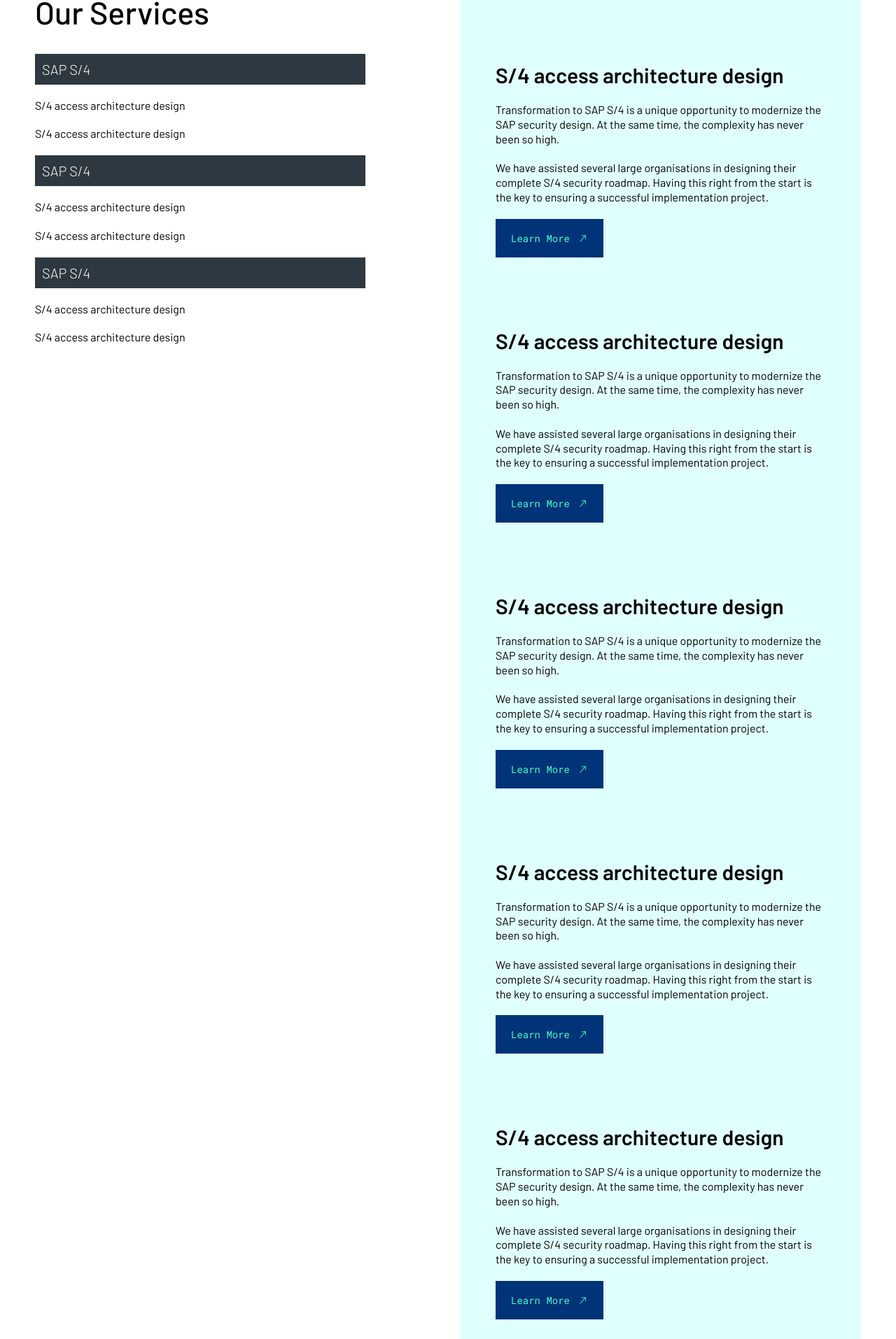
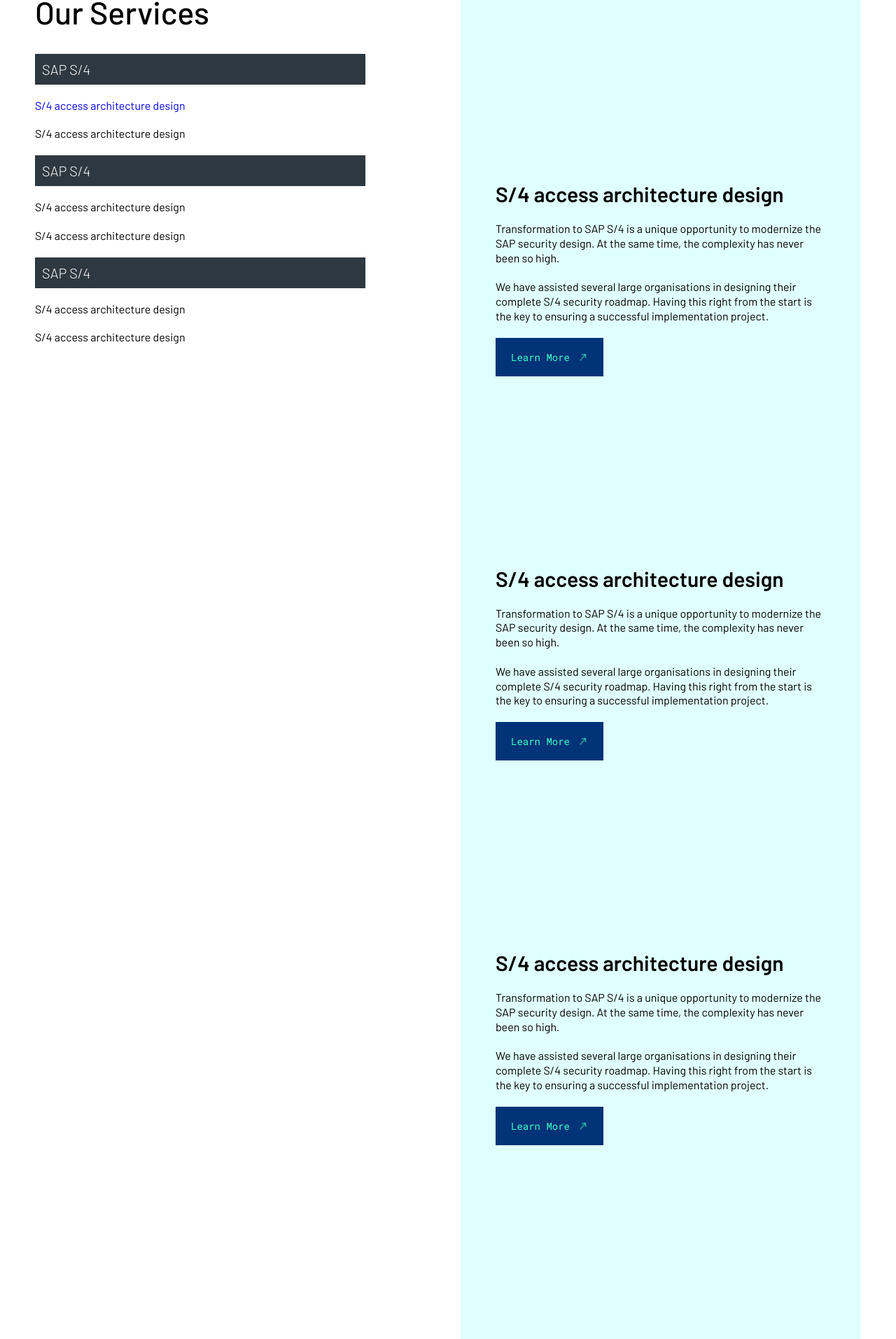
Before and after one commit to Dheerajreddy2109/s4access, a React (Vite) app: page /services in a window 1280 px wide. Shown: the part 612-2526 px from the top of the page at 70% size. Built offline with nearby package versions, Linux system fonts and the light colour scheme.

Commit message:
smoothlink working

```diff
--- a/index.html
+++ b/index.html
@@ -7,6 +7,7 @@
 
     <!-- icons start -->
      <link rel="stylesheet" href="https://cdn.jsdelivr.net/npm/bootstrap-icons@1.13.1/font/bootstrap-icons.min.css">
+
     <!-- icons End -->
 
 
--- a/package.json
+++ b/package.json
@@ -11,6 +11,7 @@
   },
   "dependencies": {
     "@studio-freight/lenis": "^1.0.42",
+    "bootstrap": "^5.3.7",
     "react": "^18.3.1",
     "react-dom": "^18.3.1",
     "react-router-dom": "^6.27.0"
--- a/src/components/ServiceSection.jsx
+++ b/src/components/ServiceSection.jsx
@@ -1,212 +1,119 @@
-import React from 'react';
+import React, { useEffect, useState, useRef } from 'react';
 import WholeWebsiteIcon from './WholeWebsiteIcon';
 import SmoothLink from '../components/SmoothLink';
 
 const ServiceSection = () => {
+  const [activeId, setActiveId] = useState(null);
+  const sectionRefs = useRef([]);
+
+  useEffect(() => {
+    const observers = sectionRefs.current.map((ref, index) => {
+      if (!ref) {
+        console.warn(`Ref for index ${index} is null`);
+        return null;
+      }
+      const observer = new IntersectionObserver(
+        ([entry]) => {
+          console.log(`Section ${index + 1} isIntersecting:`, entry.isIntersecting, 'id:', entry.target.id);
+          if (entry.isIntersecting) {
+            setActiveId(`#${entry.target.id}`);
+          }
+        },
+        { threshold: 0.5, rootMargin: '0px' } // 50% visible
+      );
+      observer.observe(ref);
+      return observer;
+    }).filter(observer => observer !== null);
+
+    return () => {
+      observers.forEach(observer => observer?.disconnect());
+    };
+  }, []);
+
   return (
     <div className='our-Service-Section'>
-
-
-
       <div className="our-Service-Section-left-container-sticky">
-                <p className="big-heading-text-black">
-                    Our Services
-
-                </p>
-
-
-
+        <p className="big-heading-text-black">Our Services</p>
         <div className="our-Service-left-container-green">
-
-                    <p className="green-bg-text-heading">
-
-                        SAP S/4
-
-                    </p>
-                    <SmoothLink href='#id-one' className="text-black">
+          <p className="green-bg-text-heading">SAP S/4</p>
+          <SmoothLink
+            to='#id-one'
+            className={`text-black ${activeId === '#id-one' ? 'active-link' : ''}`}
+            style={{ transition: 'color 0.3s', display: 'inline-block' }}
+          >
             S/4 access architecture design
           </SmoothLink>
-                    <SmoothLink href='#id-two' className="text-black">
+          <SmoothLink
+            to='#id-two'
+            className={`text-black ${activeId === '#id-two' ? 'active-link' : ''}`}
+            style={{ transition: 'color 0.3s', display: 'inline-block' }}
+          >
             S/4 access architecture design
           </SmoothLink>
-                    <p className="green-bg-text-heading">
-
-                        SAP S/4
-
-                    </p>
-                    <SmoothLink href='#id-three' className="text-black">
+          <p className="green-bg-text-heading">SAP S/4</p>
+          <SmoothLink
+            to='#id-three'
+            className={`text-black ${activeId === '#id-three' ? 'active-link' : ''}`}
+            style={{ transition: 'color 0.3s', display: 'inline-block' }}
+          >
             S/4 access architecture design
           </SmoothLink>
-                    <SmoothLink href='#id-four' className="text-black">
+          <SmoothLink
+            to='#id-four'
+            className={`text-black ${activeId === '#id-four' ? 'active-link' : ''}`}
+            style={{ transition: 'color 0.3s', display: 'inline-block' }}
+          >
             S/4 access architecture design
           </SmoothLink>
-                    <p className="green-bg-text-heading">
-
-                        SAP S/4
-
-                    </p>
-                    <SmoothLink href='#id-five' className="text-black">
+          <p className="green-bg-text-heading">SAP S/4</p>
+          <SmoothLink
+            to='#id-five'
+            className={`text-black ${activeId === '#id-five' ? 'active-link' : ''}`}
+            style={{ transition: 'color 0.3s', display: 'inline-block' }}
+          >
             S/4 access architecture design
           </SmoothLink>
-                    <SmoothLink href='#id-six' className="text-black">
+          <SmoothLink
+            to='#id-six'
+            className={`text-black ${activeId === '#id-six' ? 'active-link' : ''}`}
+            style={{ transition: 'color 0.3s', display: 'inline-block' }}
+          >
             S/4 access architecture design
           </SmoothLink>
-
-
-
-
         </div>
-
-
-
       </div>
-
-
-
-
       <div className="our-Service-Section-right-container">
-
-
-
-                <div id="id-one" className='scrolling-container-our-services'>
-                    <p className="sub-big-heading-text-black">
-                        S/4 access architecture design
-                    </p>
-                    <p className="text-black">
-                        Transformation to SAP S/4 is a unique opportunity to modernize the SAP security design. At the same time, the complexity has never been so high. <br /><br />
-
-                        We have assisted several large organisations in designing their complete S/4 security roadmap. Having this right from the start is the key to ensuring a successful implementation project.
-
-                    </p>
-
-                    <a href="/" className="main-button-blue">
-                        <span>Learn More </span>
-                        <span>
-                            <i className="bi bi-arrow-up"></i>
-                        </span>
-                    </a>
-
-
+        <div ref={el => (sectionRefs.current[0] = el)} id="id-one" className='scrolling-container-our-services'>
+          <p className="sub-big-heading-text-black">S/4 access architecture design</p>
+          <p className="text-black">Transformation to SAP S/4 is a unique opportunity to modernize the SAP security design. At the same time, the complexity has never been so high. <br /><br />We have assisted several large organisations in designing their complete S/4 security roadmap. Having this right from the start is the key to ensuring a successful implementation project.</p>
+          <a href="/" className="main-button-blue"><span>Learn More </span><span><i className="bi bi-arrow-up"></i></span></a>
         </div>
-
-
-
-
-
-
-
-
-
-<div id="id-two" className='scrolling-container-our-services'>
-                    <p className="sub-big-heading-text-black">
-                        S/4 access architecture design
-                    </p>
-                    <p className="text-black">
-                        Transformation to SAP S/4 is a unique opportunity to modernize the SAP security design. At the same time, the complexity has never been so high. <br /><br />
-
-                        We have assisted several large organisations in designing their complete S/4 security roadmap. Having this right from the start is the key to ensuring a successful implementation project.
-
-                    </p>
-
-                    <a href="/" className="main-button-blue">
-                        <span>Learn More </span>
-                        <span>
-                            <i className="bi bi-arrow-up"></i>
-                        </span>
-                    </a>
-
-
+        <div ref={el => (sectionRefs.current[1] = el)} id="id-two" className='scrolling-container-our-services'>
+          <p className="sub-big-heading-text-black">S/4 access architecture design</p>
+          <p className="text-black">Transformation to SAP S/4 is a unique opportunity to modernize the SAP security design. At the same time, the complexity has never been so high. <br /><br />We have assisted several large organisations in designing their complete S/4 security roadmap. Having this right from the start is the key to ensuring a successful implementation project.</p>
+          <a href="/" className="main-button-blue"><span>Learn More </span><span><i className="bi bi-arrow-up"></i></span></a>
         </div>
-
-
-
-
-
-
-
-
-                <div id="id-three" className='scrolling-container-our-services'>
-                    <p className="sub-big-heading-text-black">
-                        S/4 access architecture design
-                    </p>
-                    <p className="text-black">
-                        Transformation to SAP S/4 is a unique opportunity to modernize the SAP security design. At the same time, the complexity has never been so high. <br /><br />
-
-                        We have assisted several large organisations in designing their complete S/4 security roadmap. Having this right from the start is the key to ensuring a successful implementation project.
-
-                    </p>
-
-                    <a href="/" className="main-button-blue">
-                        <span>Learn More </span>
-                        <span>
-                            <i className="bi bi-arrow-up"></i>
-                        </span>
-                    </a>
-
-
+        <div ref={el => (sectionRefs.current[2] = el)} id="id-three" className='scrolling-container-our-services'>
+          <p className="sub-big-heading-text-black">S/4 access architecture design</p>
+          <p className="text-black">Transformation to SAP S/4 is a unique opportunity to modernize the SAP security design. At the same time, the complexity has never been so high. <br /><br />We have assisted several large organisations in designing their complete S/4 security roadmap. Having this right from the start is the key to ensuring a successful implementation project.</p>
+          <a href="/" className="main-button-blue"><span>Learn More </span><span><i className="bi bi-arrow-up"></i></span></a>
         </div>
-
-
-
-
-
-
-
-
-
-                <div id="id-five" className='scrolling-container-our-services'>
-                    <p className="sub-big-heading-text-black">
-                        S/4 access architecture design
-                    </p>
-                    <p className="text-black">
-                        Transformation to SAP S/4 is a unique opportunity to modernize the SAP security design. At the same time, the complexity has never been so high. <br /><br />
-
-                        We have assisted several large organisations in designing their complete S/4 security roadmap. Having this right from the start is the key to ensuring a successful implementation project.
-
-                    </p>
-
-                    <a href="/" className="main-button-blue">
-                        <span>Learn More </span>
-                        <span>
-                            <i className="bi bi-arrow-up"></i>
-                        </span>
-                    </a>
-
-
+        <div ref={el => (sectionRefs.current[3] = el)} id="id-four" className='scrolling-container-our-services'>
+          <p className="sub-big-heading-text-black">S/4 access architecture design</p>
+          <p className="text-black">Transformation to SAP S/4 is a unique opportunity to modernize the SAP security design. At the same time, the complexity has never been so high. <br /><br />We have assisted several large organisations in designing their complete S/4 security roadmap. Having this right from the start is the key to ensuring a successful implementation project.</p>
+          <a href="/" className="main-button-blue"><span>Learn More </span><span><i className="bi bi-arrow-up"></i></span></a>
         </div>
-
-
-
-
-
-
-
-                <div id="id-six" className='scrolling-container-our-services'>
-                    <p className="sub-big-heading-text-black">
-                        S/4 access architecture design
-                    </p>
-                    <p className="text-black">
-                        Transformation to SAP S/4 is a unique opportunity to modernize the SAP security design. At the same time, the complexity has never been so high. <br /><br />
-
-                        We have assisted several large organisations in designing their complete S/4 security roadmap. Having this right from the start is the key to ensuring a successful implementation project.
-
-                    </p>
-
-                    <a href="/" className="main-button-blue">
-                        <span>Learn More </span>
-                        <span>
-                            <i className="bi bi-arrow-up"></i>
-                        </span>
-                    </a>
-
-
+        <div ref={el => (sectionRefs.current[4] = el)} id="id-five" className='scrolling-container-our-services'>
+          <p className="sub-big-heading-text-black">S/4 access architecture design</p>
+          <p className="text-black">Transformation to SAP S/4 is a unique opportunity to modernize the SAP security design. At the same time, the complexity has never been so high. <br /><br />We have assisted several large organisations in designing their complete S/4 security roadmap. Having this right from the start is the key to ensuring a successful implementation project.</p>
+          <a href="/" className="main-button-blue"><span>Learn More </span><span><i className="bi bi-arrow-up"></i></span></a>
         </div>
-
-
-
+        <div ref={el => (sectionRefs.current[5] = el)} id="id-six" className='scrolling-container-our-services'>
+          <p className="sub-big-heading-text-black">S/4 access architecture design</p>
+          <p className="text-black">Transformation to SAP S/4 is a unique opportunity to modernize the SAP security design. At the same time, the complexity has never been so high. <br /><br />We have assisted several large organisations in designing their complete S/4 security roadmap. Having this right from the start is the key to ensuring a successful implementation project.</p>
+          <a href="/" className="main-button-blue"><span>Learn More </span><span><i className="bi bi-arrow-up"></i></span></a>
         </div>
-
-
+      </div>
     </div>
   );
 };
--- a/src/components/SmoothLink.jsx
+++ b/src/components/SmoothLink.jsx
@@ -1,55 +1,64 @@
-import { useEffect, useContext, useCallback } from 'react';
-import { LenisContext } from './LenisContext';
+import { useEffect, useCallback, useRef } from 'react';
 
-function SmoothLink({ to, children, ...props }) {
-  const lenis = useContext(LenisContext);
+function SmoothLink({ to = '#', children, ...props }) {
+  const anchorRef = useRef(null);
 
   const handleClick = useCallback(
     (e) => {
+      e.preventDefault(); // Prevent default jump
+      const lenis = window.lenis;
+      console.log('handleClick triggered for:', to, 'Lenis:', lenis);
       if (!lenis) {
-        console.warn('Lenis not available');
+        console.warn('Lenis not available for:', to);
         return;
       }
-      e.preventDefault(); // Prevent default jump
-      console.log('Scrolling to:', to);
       const targetId = to.substring(1); // Remove '#'
       const targetElement = document.getElementById(targetId);
       if (targetElement) {
         lenis.scrollTo(targetElement, {
           offset: 0, // Adjust for fixed header if needed
-          duration: 1.2,
+          duration: 1,
           easing: (t) => Math.min(1, 1.001 - Math.pow(2, -10 * t)), // Smooth easing
         });
+
       } else {
-        console.warn('Target element not found:', targetId);
+        console.warn('Target element not found:', targetId, 'Checking all IDs:', [...document.querySelectorAll('[id]')].map(el => el.id));
+        const fallbackElement = document.querySelector(`[id="${targetId}"]`);
+        if (fallbackElement) {
+          lenis.scrollTo(fallbackElement, { offset: 0, duration: 1.2, easing: (t) => t });
+
+        } else {
+
+          window.scrollTo({ top: 0, behavior: 'smooth' });
+        }
       }
     },
-    [lenis, to]
+    [to]
   );
 
   useEffect(() => {
-    if (!lenis) {
-      console.log('Lenis not yet available, skipping event listener setup');
-      return;
-    }
-    const anchor = document.querySelector(`a[href="${to}"]`);
+
+    const anchor = anchorRef.current;
     if (anchor) {
-      console.log('Attaching click listener to:', to);
+
       anchor.addEventListener('click', handleClick);
       return () => {
-        console.log('Removing click listener from:', to);
         anchor.removeEventListener('click', handleClick);
       };
     } else {
       console.warn('Anchor not found for:', to);
     }
-  }, [to, lenis, handleClick]);
+  }, [to, handleClick]);
 
   return (
-    <a href={to} {...props}>
+    <a ref={anchorRef} href={to} {...props} onClick={handleClick}>
       {children}
     </a>
   );
 }
 
+SmoothLink.defaultProps = {
+  to: '#',
+};
+
 export default SmoothLink;
--- a/src/css/Header.css
+++ b/src/css/Header.css
@@ -1,3 +1,8 @@
+
+html  {
+   scroll-behavior: auto !important; /* Disables default smooth scrolling */
+  }
+
 * {
   margin: 0;
   padding: 0;
--- a/src/css/Services.css
+++ b/src/css/Services.css
@@ -72,5 +72,8 @@
     align-items: start;
     flex-direction: column;
     gap: 20px;
-    padding-top: 100px;
+    padding-top: 270px;
 }
+.active-link {
+  color: #0000FF;
+}
--- a/src/pages/Home.jsx
+++ b/src/pages/Home.jsx
@@ -1,5 +1,5 @@
 import { useEffect, useState } from "react";
-import SmoothLink from "../components/SmoothLink.jsx";
+import SmoothLink from '../components/SmoothLink';
 import Header from "../components/Header.jsx";
 import Footer from "../components/Footer.jsx";
 import '../css/Home.css';
@@ -75,7 +75,7 @@
             ))}
           </div>
         </div>
-        <a href="#go-down-section" className="go-down-arrow">
+        <SmoothLink to="#go-down-section" className="go-down-arrow">
           <svg
             id="fi_7242819"
             height="512"
@@ -86,7 +86,7 @@
           >
             <path d="m13.766 289.234a47 47 0 0 1 66.468-66.468l175.766 175.766 175.766-175.766a47 47 0 0 1 66.468 66.468l-209 209a47 47 0 0 1 -66.468 0zm209 0a47 47 0 0 0 66.468 0l209-209a47 47 0 0 0 -66.468-66.468l-175.766 175.766-175.766-175.766a47 47 0 0 0 -66.468 66.468z"></path>
           </svg>
-        </a>
+        </SmoothLink>
       </section>
       {/* carousle section End */}
 
```
Also changed, not shown: src/components/LenisProvider.jsx (+43 -43 lines), src/main.jsx (+29 -9 lines), src/pages/Services.jsx (+8 -0 lines), 1 other file (tests, documents, lock files or other folders). Lines whose indentation alone changed are shown as unchanged.
